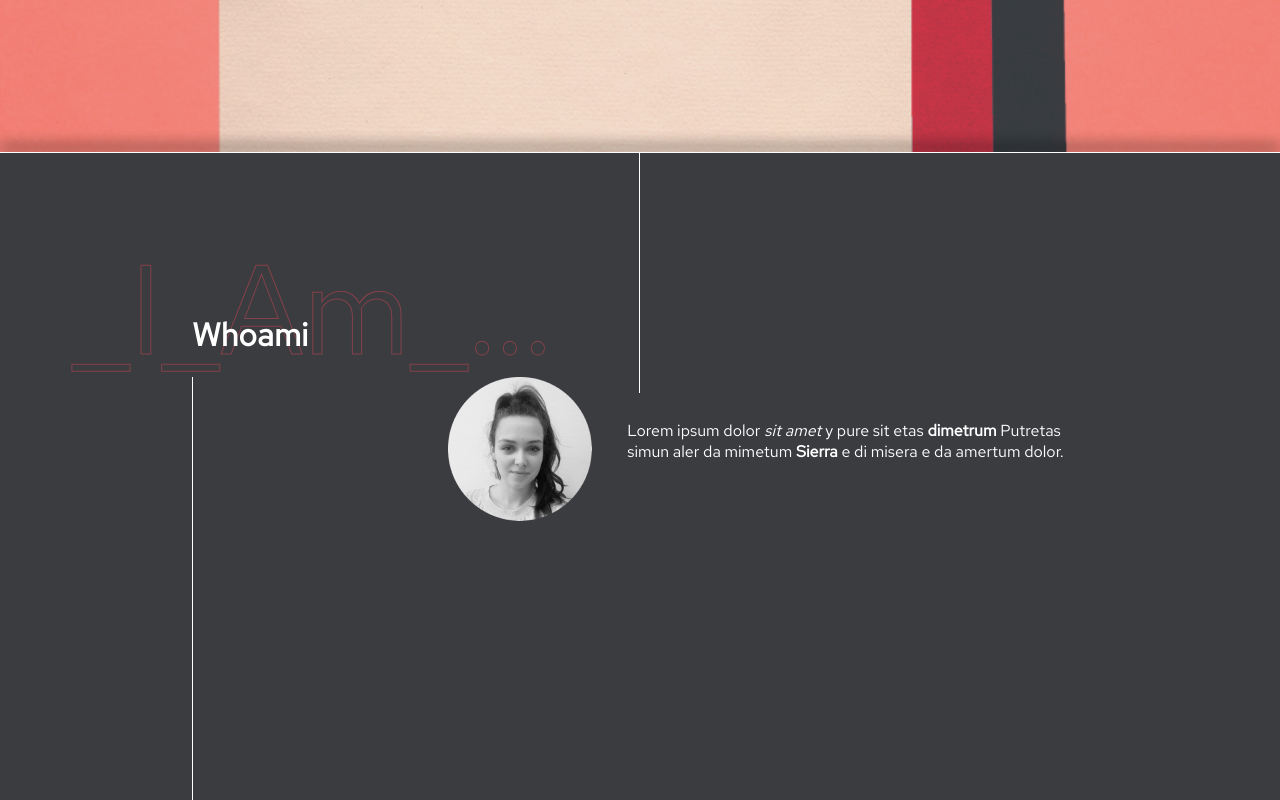
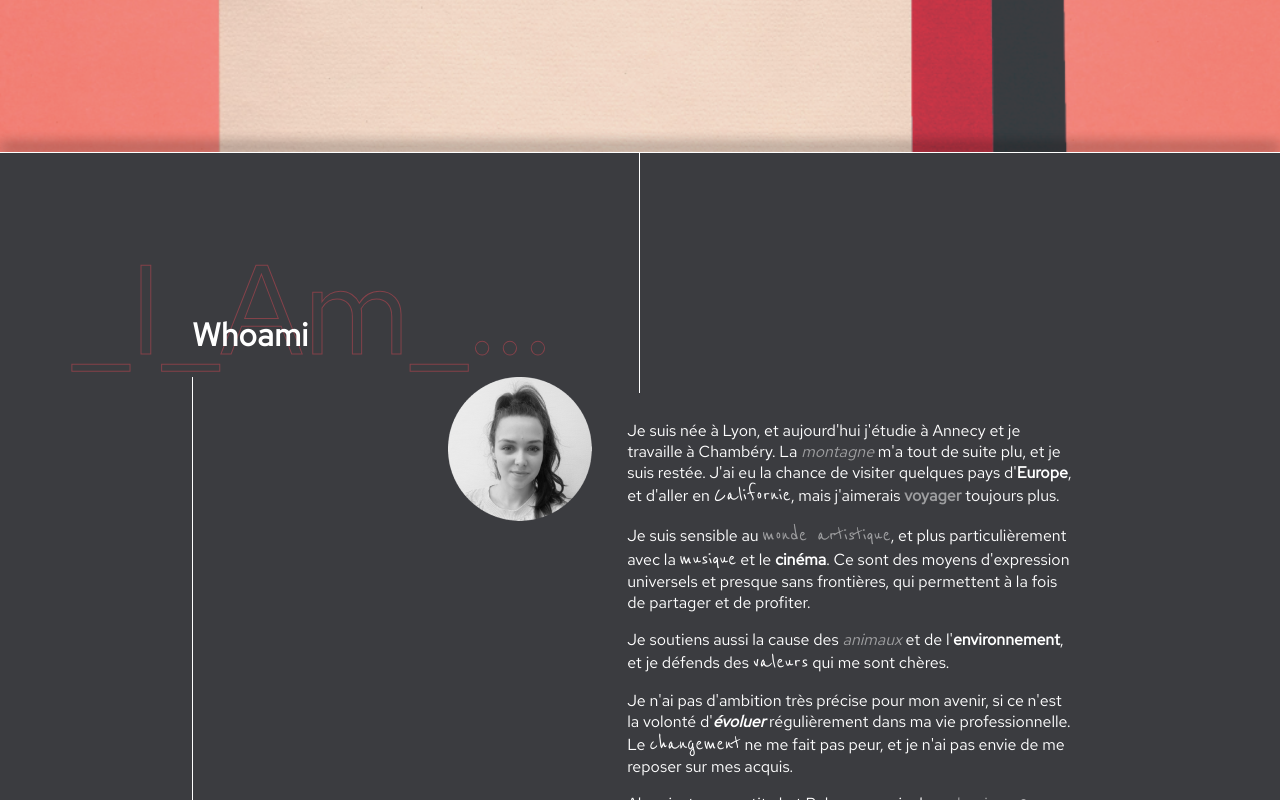
Before and after one commit to Amelie47/portfolio-v2-react, a React (Create React App) app: page / in a window 1280 px wide. Shown: the part 3327-4127 px from the top of the page. Built offline with nearby package versions, Linux system fonts and the light colour scheme.

Commit message:
add whoami content

```diff
--- a/src/components/scss/whoami.scss
+++ b/src/components/scss/whoami.scss
@@ -21,6 +21,15 @@
 
     .bold {
         font-weight: bold;
+    }
+
+    .opacity {
+        opacity: 0.5;
+    }
+
+    .handwriter {
+        font-family: secondary-font;
+        font-size: 18pt;
     }
 }
 
--- a/src/components/structure/Whoami.js
+++ b/src/components/structure/Whoami.js
@@ -2,6 +2,7 @@ import React from 'react';
 import '../scss/whoami.scss';
 import Line from './Line';
 import portrait from '../../ressources/images/portrait.png';
+import datas from '../../ressources/datas/fr.json';
 
 function Whoami() {
   return (
@@ -13,8 +14,7 @@ function Whoami() {
         <Line name="toDisplayNone"></Line>
         <img src={portrait} />
         <div className="content">
-          <p>Lorem ipsum dolor <span className="italic">sit amet</span> y pure sit etas <span className="bold">dimetrum</span> Putretas simun aler da mimetum <span className="bold">Sierra</span> e di misera e da amertum dolor.
-          </p>
+          {Object.keys(datas.whoami).map((v, i) => <p dangerouslySetInnerHTML={{__html: datas.whoami[i]}}/> )}
         </div>
       </div>
     </div>
--- a/src/ressources/datas/fr.json
+++ b/src/ressources/datas/fr.json
@@ -368,5 +368,12 @@
                 }
             ]
         }
+    ],
+    "whoami": [
+        "Je suis née à Lyon, et aujourd'hui j'étudie à Annecy et je travaille à Chambéry. La <span class=\"italic opacity\">montagne</span> m'a tout de suite plu, et je suis restée. J'ai eu la chance de visiter quelques pays d'<span class=\"bold\">Europe</span>, et d'aller en <span class=\"handwriter\">Californie</span>, mais j'aimerais <span class=\"bold opacity\">voyager</span> toujours plus.",
+        "Je suis sensible au <span class=\"opacity handwriter\">monde artistique</span>, et plus particulièrement avec la <span class=\"handwriter\">musique</span> et le <span class=\"bold\">cinéma</span>. Ce sont des moyens d'expression universels et presque sans frontières, qui permettent à la fois de partager et de profiter.",
+        "Je soutiens aussi la cause des <span class=\"italic opacity\">animaux</span> et de l'<span class=\"bold\">environnement</span>, et je défends des <span class=\"handwriter\">valeurs</span> qui me sont chères.",
+        "Je n'ai pas d'ambition très précise pour mon avenir, si ce n'est la volonté d'<span class=\"italic bold\">évoluer</span> régulièrement dans ma vie professionnelle. Le <span class=\"handwriter\">changement</span> ne me fait pas peur, et je n'ai pas envie de me reposer sur mes acquis.",
+        "Ah oui, et mon petit chat Rolex vous miaule un <span class=\"opacity\">bonjour</span> ☺"
     ]
 }
```
